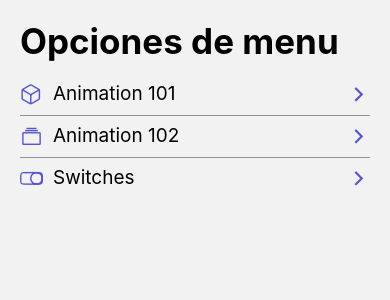
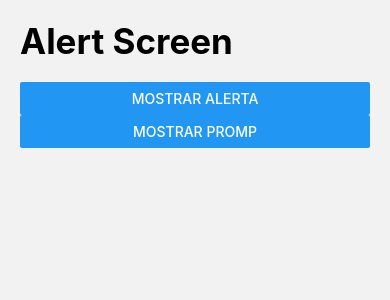
Before and after one commit to alemosmusi/rncomponent, a React Native app: screen /AlertScreen in a window 390 px wide. Shown: the top 300 px of the page. Built offline with nearby package versions, Linux system fonts and the light colour scheme.

Commit message:
agregado promp en alert

```diff
--- a/src/data/menuItems.tsx
+++ b/src/data/menuItems.tsx
@@ -19,4 +19,9 @@
       icon: 'toggle-outline',
       component: 'SwitchScreen',
     },
+    {
+      name: 'Alerts',
+      icon: 'alert-circle-outline',
+      component: 'AlertScreen',
+    },
   ];
--- a/src/navigator/Navigator.tsx
+++ b/src/navigator/Navigator.tsx
@@ -3,6 +3,7 @@
 import Animation101Screen from '../screens/Animation101Screen';
 import Animation102Screen from '../screens/Animation102Screen';
 import SwitchScreen from '../screens/SwitchScreen';
+import AlertScreen from '../screens/AlertScreen';
 
 const Stack = createStackNavigator();
 
@@ -18,6 +19,7 @@
       <Stack.Screen name="Animation101Screen" component={Animation101Screen} />
       <Stack.Screen name="Animation102Screen" component={Animation102Screen} />
       <Stack.Screen name="SwitchScreen" component={SwitchScreen} />
+      <Stack.Screen name="AlertScreen" component={AlertScreen} />
     </Stack.Navigator>
   );
 }
--- /dev/null
+++ b/src/screens/AlertScreen.tsx
@@ -0,0 +1,58 @@
+import React from 'react'
+import { Alert, Button, Text, View } from 'react-native'
+import HeaderTitle from '../components/HeaderTitle'
+import { styles } from '../theme/appTheme'
+
+const AlertScreen = () => {
+
+    const showAlert = () =>{
+
+        Alert.alert('Titulo', 'Este es el mesnsaje de la alerta', [
+            {
+              text: 'Cancel',
+              onPress: () => console.log('Cancel Pressed'),
+              style: 'destructive',
+            },
+            {text: 'OK', onPress: () => console.log('OK Pressed')},
+
+          ],
+          {
+            cancelable: true,
+            onDismiss: ()=> console.log('onDismiss')
+
+        }
+          );
+
+    }
+
+    const showPromp = ()=>{
+        Alert.prompt(
+            '¿Estas seguro?',
+            'Esta accion no se puede revertir',
+            (valor:string) => console.log('info: ' + valor),
+            'plain-text',
+            'hola mundo',
+            'number-pad'
+        )
+    }
+
+
+
+   return (
+       <View style={styles.globlaMargin}>
+           <HeaderTitle title='Alert Screen'/>
+
+
+           <Button
+            title='Mostrar alerta'
+            onPress={showAlert}
+           />
+           <Button
+            title='Mostrar promp'
+            onPress={showPromp}
+           />
+       </View>
+)
+}
+
+export default AlertScreen
```
